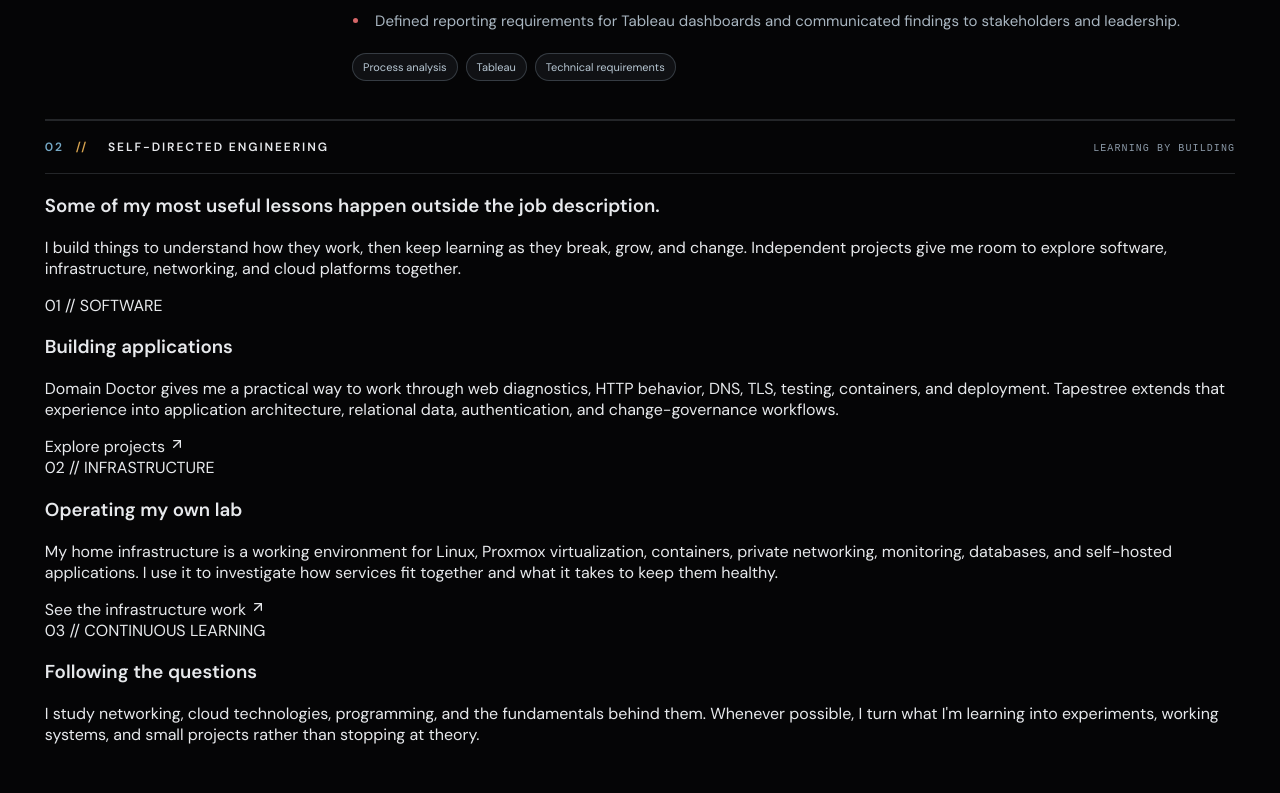
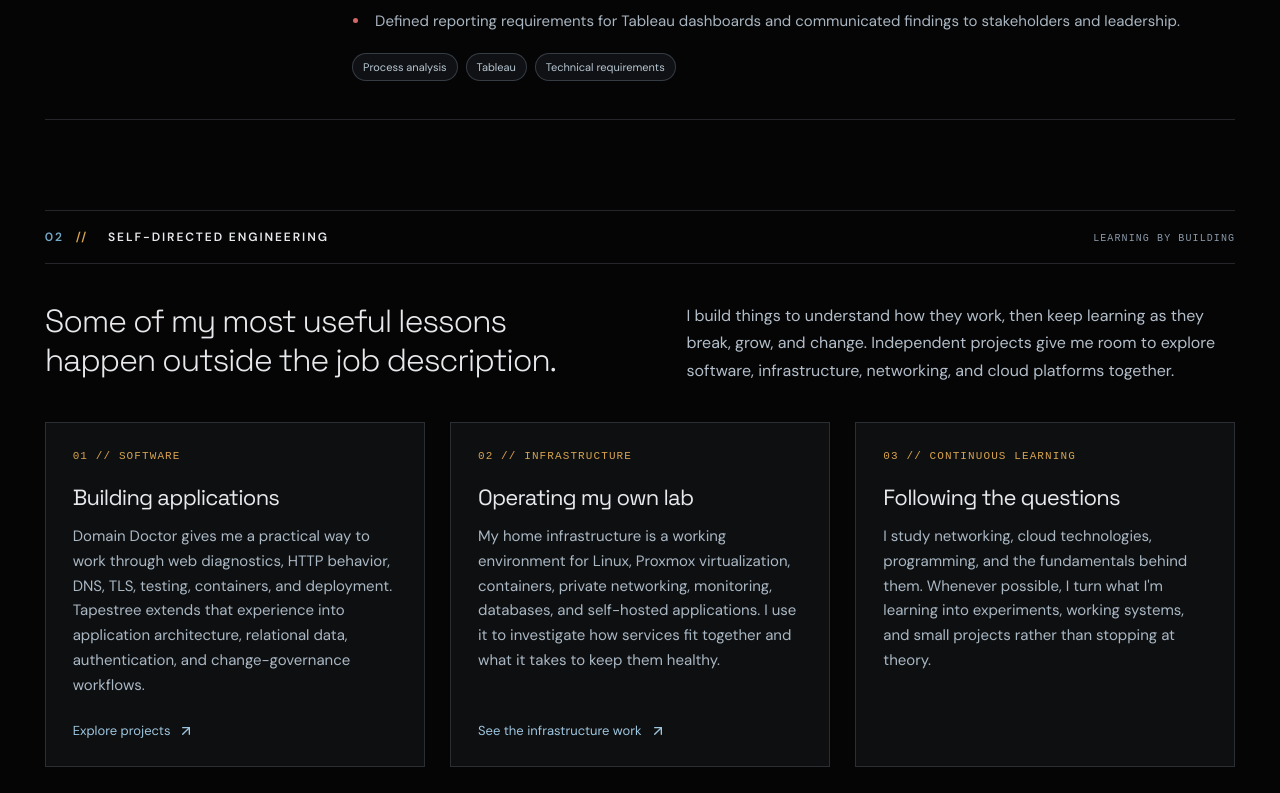
Before and after one commit to casual-loops/mylesh-portfolio, a Next.js app: page /experience in a window 1280 px wide. Shown: the part 2140-2933 px from the top of the page. Built offline with nearby package versions, Linux system fonts and the light colour scheme.

Commit message:
style: present independent engineering experience as distinct concise section

```diff
--- a/app/globals.css
+++ b/app/globals.css
@@ -856,3 +856,22 @@ body:before{background-image:radial-gradient(#b8c1cb .55px,transparent .8px);opa
  .experience-role-main h3{font-size:27px;}
  .experience-history-heading>span{display:none;}
 }
+
+/* Self-directed engineering: compact three-part practical learning record. */
+.experience-independent{margin-top:clamp(58px,7vw,112px);}
+.experience-independent-intro{display:grid;grid-template-columns:minmax(0,1fr) minmax(0,.95fr);gap:clamp(25px,5vw,90px);padding:clamp(28px,3vw,46px) 0;}
+.experience-independent-intro h3{font-family:var(--font-display);font-size:clamp(28px,2.5vw,43px);line-height:1.2;letter-spacing:-.04em;font-weight:300;margin:0;max-width:640px;}
+.experience-independent-intro p{font-size:clamp(16px,1.1vw,19px);color:#B3BEC9;line-height:1.7;margin:0;max-width:710px;}
+.experience-independent-grid{display:grid;grid-template-columns:repeat(3,minmax(0,1fr));gap:clamp(16px,2vw,30px);}
+.experience-independent-item{border:1px solid var(--line);background:#0E0F11;padding:clamp(22px,2.1vw,35px);display:flex;flex-direction:column;align-items:flex-start;min-height:285px;}
+.experience-independent-index{color:var(--accent-ochre);font:11px monospace;letter-spacing:.1em;margin-bottom:21px;}
+.experience-independent-item h3{font-family:var(--font-display);font-weight:400;font-size:clamp(22px,1.7vw,30px);letter-spacing:-.035em;margin:0 0 13px;}
+.experience-independent-item p{font-size:15px;color:#AAB8C4;line-height:1.65;margin:0 0 25px;}
+.experience-independent-item a{margin-top:auto;display:inline-flex;align-items:center;gap:8px;color:#9FC6DF;font-size:13px;}
+.experience-independent-item a:hover{color:#E5F0F8;}
+@media(max-width:980px){.experience-independent-grid{grid-template-columns:1fr 1fr;}}
+@media(max-width:700px){
+ .experience-independent-intro{grid-template-columns:1fr;gap:15px;}
+ .experience-independent-grid{grid-template-columns:1fr;}
+ .experience-independent-item{min-height:0;}
+}
```
